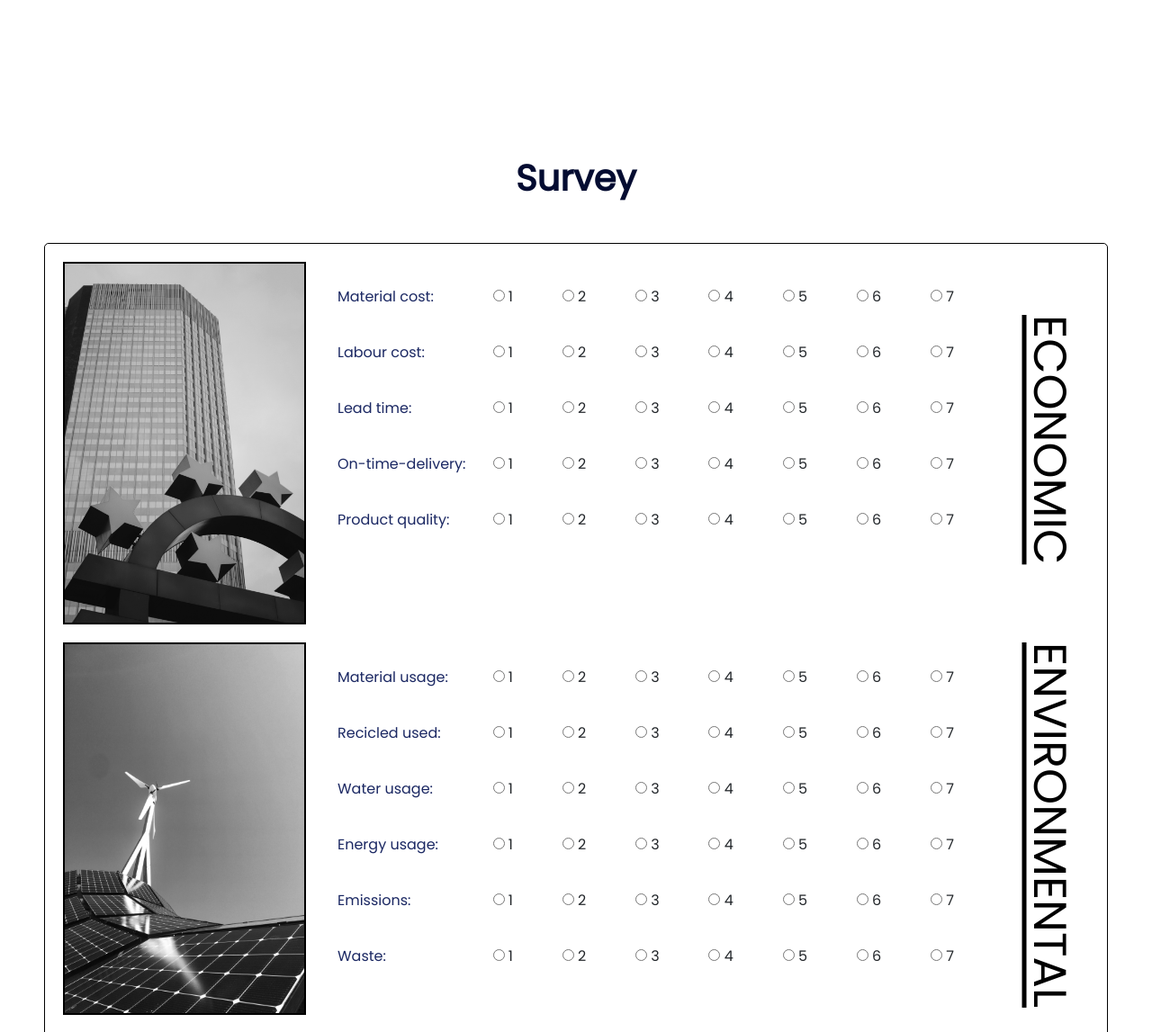
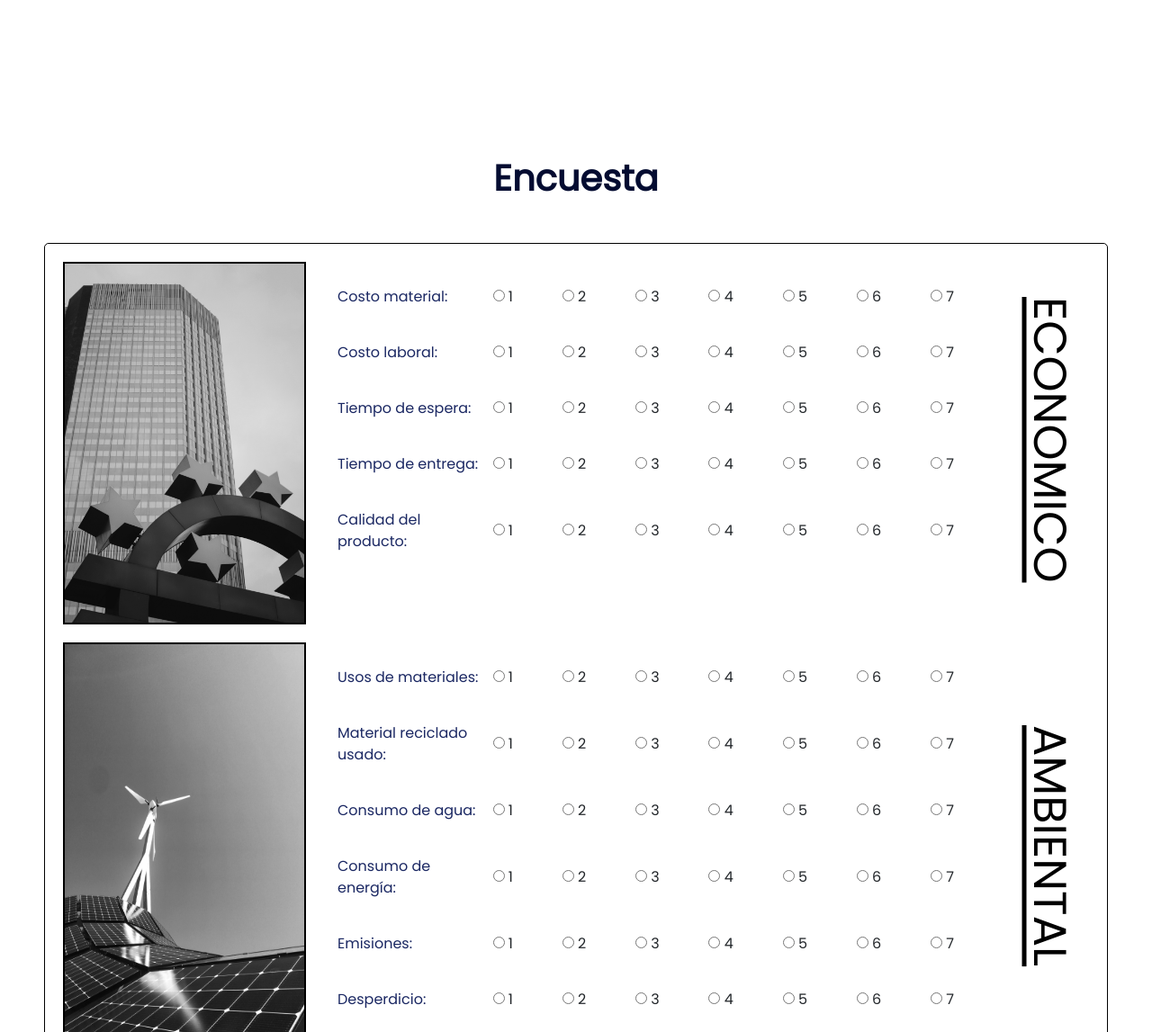
Before and after one commit to Leo-Thomas/A-Knowledge-based-System-for-Assessing-Sustainability-in-the-Fashio, a Flask app: page / in a window 1280 px wide. Shown: the part 1582-2729 px from the top of the page at 90% size. Run offline with Flask 2, Linux system fonts and the light colour scheme; some libraries are stand-ins or nearby versions.

Commit message:
Cambio de idioma, corregido el error de reenvio

```diff
--- a/web_page/app/__init__.py
+++ b/web_page/app/__init__.py
@@ -1,4 +1,4 @@
-from flask import Flask, render_template,redirect, url_for
+from flask import Flask, render_template,redirect, url_for,session
 from flask_bootstrap import Bootstrap
 from flask_wtf import FlaskForm
 from wtforms import SubmitField
@@ -16,40 +16,40 @@ app.config['SECRET_KEY'] = key_hex
 
 class ExpertSystemForm(FlaskForm):
     choices = ["1","2","3","4","5","6","7"]
-    validators=[InputRequired("You must choose one option.")]
+    validators=[InputRequired("debes elegir una opción.")]
 
     # Economic field
-    material_cost = RadioField("Material cost:",choices = choices,
+    material_cost = RadioField("Costo material:",choices = choices,
                                validators=validators)
-    labour_cost = RadioField("Labour cost:",choices = choices,
+    labour_cost = RadioField("Costo laboral:",choices = choices,
                              validators=validators)
-    lead_time = RadioField("Lead time:",choices = choices,
+    lead_time = RadioField("Tiempo de espera:",choices = choices,
                              validators=validators)
-    on_time_delivery = RadioField("On-time-delivery:",choices = choices,
+    on_time_delivery = RadioField("Tiempo de entrega:",choices = choices,
                              validators=validators)
-    product_quality = RadioField("Product quality:",choices = choices,
+    product_quality = RadioField("Calidad del producto:",choices = choices,
                              validators=validators)
     # Environmental field
-    material_usage = RadioField("Material usage:",choices = choices,
+    material_usage = RadioField("Usos de materiales:",choices = choices,
                              validators=validators)
-    recicled_used = RadioField("Recicled used:",choices = choices,
+    recicled_used = RadioField("Material reciclado usado:",choices = choices,
                              validators=validators)
-    water_usage = RadioField("Water usage:",choices = choices,
+    water_usage = RadioField("Consumo de agua:",choices = choices,
                              validators=validators)
-    energy_usage = RadioField("Energy usage:",choices = choices,
+    energy_usage = RadioField("Consumo de energía:",choices = choices,
                              validators=validators)
-    emissions = RadioField("Emissions:",choices = choices,
+    emissions = RadioField("Emisiones:",choices = choices,
                              validators=validators)
-    waste = RadioField("Waste:",choices = choices,
+    waste = RadioField("Desperdicio:",choices = choices,
                              validators=validators)
     # Social field
-    employee_satisfaction = RadioField("Employee satisfaction:",choices = choices,
+    employee_satisfaction = RadioField("Satisfacción del empleado:",choices = choices,
                             validators=validators)
-    customer_satisfaction = RadioField("Customer satisfaction:",choices = choices,
+    customer_satisfaction = RadioField("Satisfacción del consumidor:",choices = choices,
                             validators=validators)
-    community_satisfaction = RadioField("Community satisfaction:",choices = choices,
+    community_satisfaction = RadioField("Satisfacción de la comunidad:",choices = choices,
                             validators=validators)
-    submit = SubmitField('Submit')
+    submit = SubmitField('Enviar')
 
 
 @app.route("/", methods = ['GET'])
@@ -57,8 +57,8 @@ def index_get():
     form  = ExpertSystemForm()
     return render_template("index.html", form = form)
 
-@app.route("/", methods = ['POST'])
-def index_post():
+@app.route("/score", methods = ['POST'])
+def score_post():
     result={}
     form  = ExpertSystemForm()
     if form.validate_on_submit():
@@ -79,11 +79,17 @@ def index_post():
 
         result = system(material_cost_answer,labour_cost,lead_time,on_time_delivery,product_quality,material_usage
                         ,recicled_used,water_usage,energy_usage,emissions,waste,employee_satisfaction,customer_satisfaction,community_satisfaction)
-        return render_template("sustainability_score.html", form = form, results=result)
+        session['result']=result
+        return render_template("sustainability_score.html", results=result)
 
-    return render_template("index.html", form = form)
-
-
+    return render_template("index.html")
+@app.route("/score", methods = ['GET'])
+def score_get():
+    result = session.get('result')
+    if result:
+        return render_template("sustainability_score.html",  results=result)
+    else:
+        return redirect(url_for('index_get'))
 
 if __name__ =="__main__":
     #app.jinja_env.auto_reload = True
--- a/web_page/app/templates/index.html
+++ b/web_page/app/templates/index.html
@@ -18,13 +18,13 @@
     <section class="home">
         <video class="video-slide" src="../static/images/video.mp4" autoplay muted loop ></video>
         <div class="content" id="titu_principal">
-            <h1> intelligent system to assess sustainability</h1>
-            <p style="margin-left: 30px; line-height: 35px;"> for MSEs in the fashion industry</p>
+            <h1> sistema inteligente para evaluar la sostenibilidad</h1>
+            <p style="margin-left: 30px; line-height: 35px;">para PYMEs en la industria de la moda</p>
         </div>
     </section>
 
     <div class="titu">
-        <h1> <b> Scope and Development</b> </h1>
+        <h1> <b> Instrucciones</b> </h1>
     </div>
 
     <section class="metricas">
@@ -35,7 +35,7 @@
                     <img alt="font" src="../static/images/font.jpg">
                 </div>
                 <div class="info">
-                    <h4 class="info-title"> Description </h4>
+                    <h4 class="info-title"> Descripción </h4>
                     <p> The knowledge-based system focuses on the evaluation of sustainability metrics in the fashion
                         industry in order to identify areas of opportunity. in the fashion industry, in order to identify
                         areas of opportunity and take action to improve the and take actions to improve the sustainability of the industry.
@@ -48,10 +48,10 @@
     </section>
 
     <div class="titu" >
-        <h1 id="form1"> <b> Survey </b> </h1>
+        <h1 id="form1"> <b> Encuesta </b> </h1>
     </div>
     <section class="formulario">
-        <form action="" method="POST" style="padding: 20px; border: 1px solid black; border-radius: 5px;">
+        <form action="/score" method="POST" style="padding: 20px; border: 1px solid black; border-radius: 5px;">
             {{ form.csrf_token }}
             <div class = "container">
                 <div class = "row text-center">
@@ -135,7 +135,7 @@
 
                             <div class="col-1">
                                 <div class="overlay_tex2" style="margin-left: -37px;">
-                                    <h1 class="text2"> <u>  ECONOMIC </u> </h1>
+                                    <h1 class="text2"> <u>  ECONOMICO </u> </h1>
                                 </div>
                             </div>
                         </div>
@@ -233,7 +233,7 @@
                             </div>
                             <div class="col-1">
                                 <div class="overlay_tex3" style="margin-left: -37px;">
-                                    <h1 class="text3"> <u> ENVIRONMENTAL </u> </h1>
+                                    <h1 class="text3"> <u> AMBIENTAL </u> </h1>
                                 </div>
                             </div>
                         </div>
```
Also changed, not shown: web_page/app/static/css/styles2.css (+25 -4 lines), web_page/app/templates/sustainability_score.html (+41 -15 lines).
